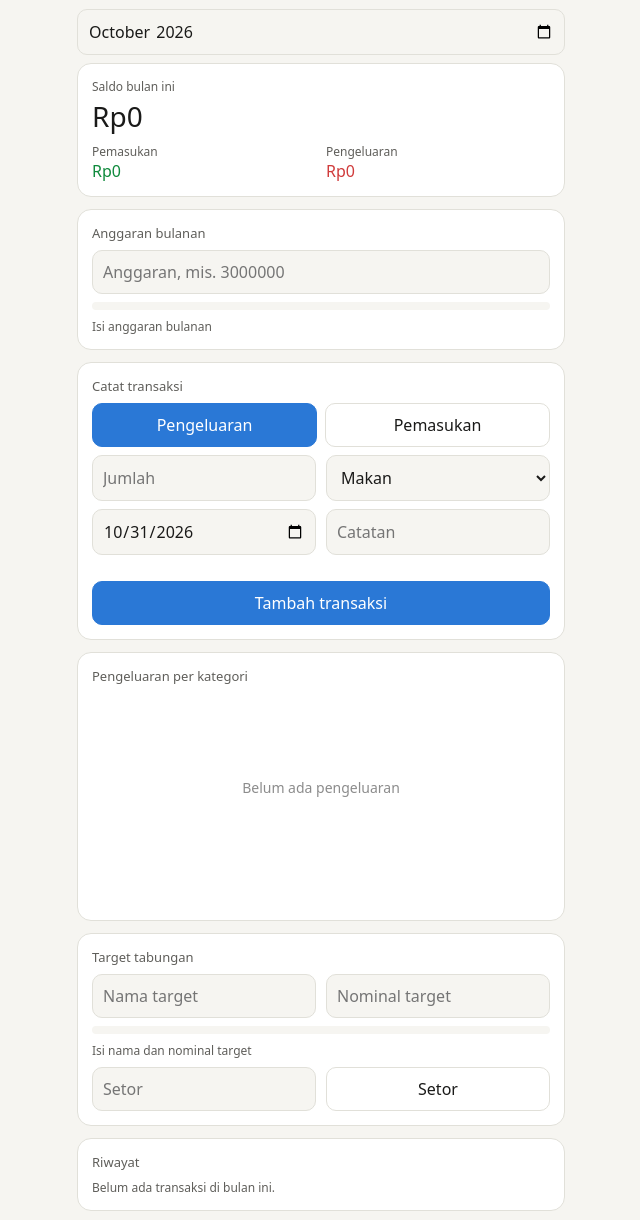
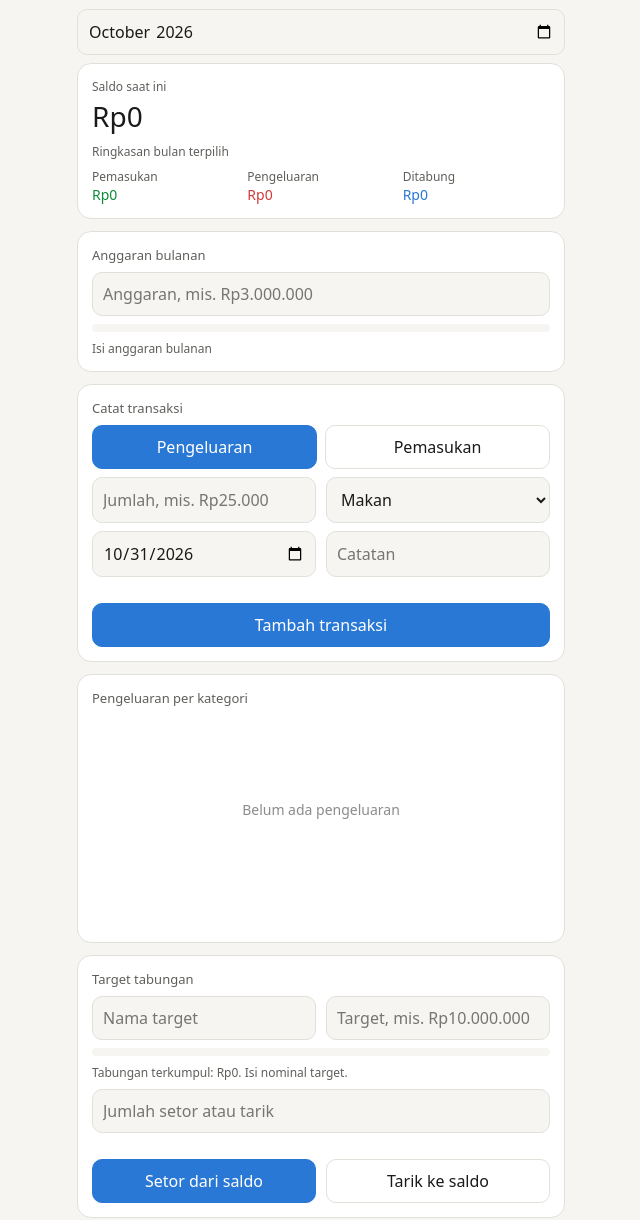
Before and after one commit to muslimfauzan123456-arch/Keuangan-kita-, a plain HTML site: page index.html in a window 1280 px wide. Shown: the part 50-1270 px from the top of the page, without its empty margins (319-959 px from the left). Drawn offline with Linux system fonts and the light colour scheme.

Commit message:
Refactor input fields and update labels in index.html
Updated labels and input types for better clarity and formatting. Added new grid layout for summary section.

```diff
--- a/index.html
+++ b/index.html
@@ -20,6 +20,7 @@ h1{font-size:20px;font-weight:500;margin:4px 0 12px}
 .lbl{font-size:12px;color:var(--tx2)}
 .big{font-size:28px;font-weight:500;margin-top:2px}
 .grid{display:grid;grid-template-columns:1fr 1fr;gap:10px}
+.grid3{display:grid;grid-template-columns:repeat(3,minmax(0,1fr));gap:8px}
 .sec{font-size:13px;color:var(--tx2);margin:0 0 8px}
 input,select,button{font:inherit;color:var(--tx);background:var(--bg);border:1px solid var(--bd);border-radius:10px;padding:10px;width:100%}
 button{cursor:pointer;background:var(--card)}
@@ -38,6 +39,7 @@ button.pri{background:var(--ac);color:#fff;border-color:var(--ac)}
 .lg{display:flex;flex-wrap:wrap;gap:6px 14px;font-size:12px;color:var(--tx2);margin-top:8px}
 .lg b{display:inline-block;width:10px;height:10px;border-radius:2px;margin-right:4px}
 .mt{margin-top:8px}
+.v{font-weight:500;font-size:14px}
 </style>
 </head>
 <body>
@@ -46,17 +48,19 @@ button.pri{background:var(--ac);color:#fff;border-color:var(--ac)}
 <input type="month" id="bulan" aria-label="Bulan">
 
 <div class="card mt">
-  <div class="lbl">Saldo bulan ini</div>
+  <div class="lbl">Saldo saat ini</div>
   <div class="big" id="saldo">Rp0</div>
-  <div class="grid mt">
-    <div><div class="lbl">Pemasukan</div><div id="masuk" style="color:var(--ok);font-weight:500">Rp0</div></div>
-    <div><div class="lbl">Pengeluaran</div><div id="keluar" style="color:var(--no);font-weight:500">Rp0</div></div>
+  <div class="lbl mt">Ringkasan bulan terpilih</div>
+  <div class="grid3 mt">
+    <div><div class="lbl">Pemasukan</div><div class="v" id="masuk" style="color:var(--ok)">Rp0</div></div>
+    <div><div class="lbl">Pengeluaran</div><div class="v" id="keluar" style="color:var(--no)">Rp0</div></div>
+    <div><div class="lbl">Ditabung</div><div class="v" id="ditabung" style="color:var(--ac)">Rp0</div></div>
   </div>
 </div>
 
 <div class="card">
   <div class="sec">Anggaran bulanan</div>
-  <input id="budget" type="number" inputmode="numeric" placeholder="Anggaran, mis. 3000000">
+  <input id="budget" type="text" inputmode="numeric" placeholder="Anggaran, mis. Rp3.000.000" autocomplete="off">
   <div class="bar"><i id="bbar"></i></div>
   <div class="lbl mt" id="btxt"></div>
 </div>
@@ -68,7 +72,7 @@ button.pri{background:var(--ac);color:#fff;border-color:var(--ac)}
     <button id="tIn" type="button">Pemasukan</button>
   </div>
   <div class="grid">
-    <input id="amt" type="number" inputmode="numeric" placeholder="Jumlah">
+    <input id="amt" type="text" inputmode="numeric" placeholder="Jumlah, mis. Rp25.000" autocomplete="off">
     <select id="cat"></select>
   </div>
   <div class="grid mt">
@@ -89,13 +93,15 @@ button.pri{background:var(--ac);color:#fff;border-color:var(--ac)}
   <div class="sec">Target tabungan</div>
   <div class="grid">
     <input id="gN" type="text" placeholder="Nama target">
-    <input id="gT" type="number" inputmode="numeric" placeholder="Nominal target">
+    <input id="gT" type="text" inputmode="numeric" placeholder="Target, mis. Rp10.000.000" autocomplete="off">
   </div>
   <div class="bar"><i id="gbar" style="background:#1baf7a"></i></div>
   <div class="lbl mt" id="gtxt"></div>
-  <div class="grid mt">
-    <input id="gA" type="number" inputmode="numeric" placeholder="Setor">
-    <button id="gBtn" type="button">Setor</button>
+  <input id="gA" type="text" inputmode="numeric" placeholder="Jumlah setor atau tarik" class="mt" autocomplete="off">
+  <div class="err" id="gerr"></div>
+  <div class="grid">
+    <button id="gBtn" type="button" class="pri">Setor dari saldo</button>
+    <button id="gWd" type="button">Tarik ke saldo</button>
   </div>
 </div>
 
@@ -118,14 +124,36 @@ var COL={Makan:'#2a78d6',Transport:'#eb6834',Tagihan:'#1baf7a',Belanja:'#eda100'
 var S;
 try{S=JSON.parse(localStorage.getItem(KEY))}catch(e){}
 if(!S||!S.tx)S={tx:[],budget:0,goal:{n:'',t:0,s:0},nid:1};
+if(!S.goal)S.goal={n:'',t:0,s:0};
 var mode='out';
 var $=function(i){return document.getElementById(i)};
 function save(){try{localStorage.setItem(KEY,JSON.stringify(S))}catch(e){}}
 function rp(n){return(n<0?'-':'')+'Rp'+Math.abs(Math.round(n)).toLocaleString('id-ID')}
+function num(v){return parseInt(String(v).replace(/\D/g,''),10)||0}
+function fmt(n){return n>0?'Rp'+n.toLocaleString('id-ID'):''}
+function pasang(id){
+  $(id).addEventListener('input',function(){
+    var n=num(this.value);
+    this.value=fmt(n);
+  });
+}
 function esc(s){return String(s).replace(/[&<>"]/g,function(c){return{'&':'&amp;','<':'&lt;','>':'&gt;','"':'&quot;'}[c]})}
 function today(){var d=new Date();return d.getFullYear()+'-'+('0'+(d.getMonth()+1)).slice(-2)+'-'+('0'+d.getDate()).slice(-2)}
 function fillCats(){$('cat').innerHTML=CATS[mode].map(function(c){return'<option>'+c+'</option>'}).join('')}
 function setMode(m){mode=m;$('tOut').className=m==='out'?'on':'';$('tIn').className=m==='in'?'on':'';fillCats()}
+
+function totals(list){
+  var r={inn:0,out:0,sv:0,by:{}};
+  list.forEach(function(t){
+    if(t.t==='in')r.inn+=t.a;
+    else if(t.t==='out'){r.out+=t.a;r.by[t.c]=(r.by[t.c]||0)+t.a}
+    else if(t.t==='sv')r.sv+=t.a;
+    else if(t.t==='wd')r.sv-=t.a;
+  });
+  return r;
+}
+function saldoAll(){var a=totals(S.tx);return a.inn-a.out-a.sv}
+function tabunganAll(){var a=totals(S.tx);return (S.goal.s||0)+a.sv}
 
 function donut(keys,vals){
   var c=$('ch'),r=window.devicePixelRatio||1,w=c.clientWidth,h=200;
@@ -147,44 +175,65 @@ function donut(keys,vals){
 function render(){
   var bln=$('bulan').value;
   var list=S.tx.filter(function(t){return t.d.slice(0,7)===bln});
-  var inn=0,out=0,by={};
-  list.forEach(function(t){if(t.t==='in')inn+=t.a;else{out+=t.a;by[t.c]=(by[t.c]||0)+t.a}});
-  $('saldo').textContent=rp(inn-out);
-  $('masuk').textContent=rp(inn);
-  $('keluar').textContent=rp(out);
-  var b=S.budget||0,p=b>0?Math.min(100,out/b*100):0;
+  var m=totals(list);
+  $('saldo').textContent=rp(saldoAll());
+  $('masuk').textContent=rp(m.inn);
+  $('keluar').textContent=rp(m.out);
+  $('ditabung').textContent=rp(m.sv);
+  var b=S.budget||0,p=b>0?Math.min(100,m.out/b*100):0;
   $('bbar').style.width=p+'%';
   $('bbar').style.background=p>=100?'#d03b3b':p>=80?'#fab219':'#2a78d6';
-  $('btxt').textContent=b>0?(out>b?'Melebihi anggaran '+rp(out-b):'Sisa '+rp(b-out)+' ('+Math.round(p)+'% terpakai)'):'Isi anggaran bulanan';
-  var g=S.goal,gp=g.t>0?Math.min(100,g.s/g.t*100):0;
+  $('btxt').textContent=b>0?(m.out>b?'Melebihi anggaran '+rp(m.out-b):'Sisa '+rp(b-m.out)+' ('+Math.round(p)+'% terpakai)'):'Isi anggaran bulanan';
+  var g=S.goal,tab=tabunganAll(),gp=g.t>0?Math.max(0,Math.min(100,tab/g.t*100)):0;
   $('gbar').style.width=gp+'%';
-  $('gtxt').textContent=g.t>0?(g.n||'Target')+': '+rp(g.s)+' dari '+rp(g.t)+' ('+Math.round(gp)+'%)':'Isi nama dan nominal target';
-  var keys=Object.keys(by);
-  donut(keys,keys.map(function(k){return by[k]}));
-  $('lg').innerHTML=keys.map(function(k){return'<span><b style="background:'+(COL[k]||'#888')+'"></b>'+k+' '+Math.round(by[k]/out*100)+'%</span>'}).join('');
+  $('gtxt').textContent=g.t>0?(g.n||'Target')+': '+rp(tab)+' dari '+rp(g.t)+' ('+Math.round(gp)+'%)':'Tabungan terkumpul: '+rp(tab)+'. Isi nominal target.';
+  var keys=Object.keys(m.by);
+  donut(keys,keys.map(function(k){return m.by[k]}));
+  $('lg').innerHTML=keys.map(function(k){return'<span><b style="background:'+(COL[k]||'#888')+'"></b>'+k+' '+Math.round(m.by[k]/m.out*100)+'%</span>'}).join('');
   list.sort(function(a,b){return a.d<b.d?1:a.d>b.d?-1:b.id-a.id});
   $('list').innerHTML=list.length?list.map(function(t){
-    return'<div class="row"><div class="m"><div>'+esc(t.n||t.c)+'</div><small>'+esc(t.c)+' · '+t.d.split('-').reverse().join('/')+'</small></div><div style="font-weight:500;color:'+(t.t==='in'?'var(--ok)':'var(--tx)')+'">'+(t.t==='in'?'+':'-')+rp(t.a)+'</div><button class="del" data-id="'+t.id+'" aria-label="Hapus">✕</button></div>'
+    var judul=t.n||(t.t==='sv'?'Setor tabungan':t.t==='wd'?'Tarik tabungan':t.c);
+    var plus=(t.t==='in'||t.t==='wd');
+    var warna=t.t==='in'||t.t==='wd'?'var(--ok)':t.t==='sv'?'var(--ac)':'var(--tx)';
+    return'<div class="row"><div class="m"><div>'+esc(judul)+'</div><small>'+esc(t.c)+' · '+t.d.split('-').reverse().join('/')+'</small></div><div style="font-weight:500;color:'+warna+'">'+(plus?'+':'-')+rp(t.a)+'</div><button class="del" data-id="'+t.id+'" aria-label="Hapus">✕</button></div>'
   }).join(''):'<div class="lbl">Belum ada transaksi di bulan ini.</div>';
 }
+
+pasang('budget');pasang('amt');pasang('gT');pasang('gA');
 
 $('tOut').onclick=function(){setMode('out')};
 $('tIn').onclick=function(){setMode('in')};
 $('bulan').onchange=render;
-$('budget').oninput=function(){S.budget=+this.value||0;save();render()};
+$('budget').oninput=function(){S.budget=num(this.value);save();render()};
 $('gN').oninput=function(){S.goal.n=this.value;save();render()};
-$('gT').oninput=function(){S.goal.t=+this.value||0;save();render()};
-$('gBtn').onclick=function(){var v=+$('gA').value;if(v>0){S.goal.s+=v;$('gA').value='';save();render()}};
+$('gT').oninput=function(){S.goal.t=num(this.value);save();render()};
 $('amt').oninput=function(){$('err').textContent=''};
+$('gA').oninput=function(){$('gerr').textContent=''};
+
 $('add').onclick=function(){
-  var a=+$('amt').value;
+  var a=num($('amt').value);
   if(!a||a<=0){$('err').textContent='Isi jumlah lebih dari nol';return}
   if(!$('tgl').value){$('err').textContent='Pilih tanggal';return}
+  if(mode==='out'&&a>saldoAll()&&!confirm('Pengeluaran melebihi saldo saat ini. Tetap catat?'))return;
   S.tx.push({id:S.nid++,t:mode,a:a,c:$('cat').value,n:$('note').value.trim(),d:$('tgl').value});
   $('bulan').value=$('tgl').value.slice(0,7);
   $('amt').value='';$('note').value='';$('err').textContent='';
   save();render();
 };
+  function tabung(jenis){
+  var a=num($('gA').value);
+  if(!a||a<=0){$('gerr').textContent='Isi jumlah lebih dari nol';return}
+  if(jenis==='sv'&&a>saldoAll()){$('gerr').textContent='Saldo tidak cukup. Saldo saat ini '+rp(saldoAll());return}
+  if(jenis==='wd'&&a>tabunganAll()){$('gerr').textContent='Tabungan tidak cukup. Tabungan saat ini '+rp(tabunganAll());return}
+  var d=$('tgl').value||today();
+  S.tx.push({id:S.nid++,t:jenis,a:a,c:'Tabungan',n:'',d:d});
+  $('bulan').value=d.slice(0,7);
+  $('gA').value='';$('gerr').textContent='';
+  save();render();
+}
+$('gBtn').onclick=function(){tabung('sv')};
+$('gWd').onclick=function(){tabung('wd')};
+
 $('list').onclick=function(e){
   var b=e.target.closest('button');if(!b)return;
   if(!confirm('Hapus transaksi ini?'))return;
@@ -195,10 +244,11 @@ function unduh(nama,isi,tipe){
   a.href=URL.createObjectURL(new Blob([isi],{type:tipe}));
   a.download=nama;document.body.appendChild(a);a.click();a.remove();
 }
+var JENIS={in:'Pemasukan',out:'Pengeluaran',sv:'Setor tabungan',wd:'Tarik tabungan'};
 $('csv').onclick=function(){
   var r=['Tanggal,Jenis,Kategori,Jumlah,Catatan'];
   S.tx.slice().sort(function(a,b){return a.d<b.d?-1:1}).forEach(function(t){
-    r.push([t.d,t.t==='in'?'Pemasukan':'Pengeluaran',t.c,t.a,'"'+(t.n||'').replace(/"/g,'""')+'"'].join(','));
+    r.push([t.d,JENIS[t.t]||t.t,t.c,t.a,'"'+(t.n||'').replace(/"/g,'""')+'"'].join(','));
   });
   unduh('keuangan.csv',r.join('\n'),'text/csv');
 };
@@ -208,7 +258,7 @@ $('rsf').onchange=function(){
   var f=this.files[0];if(!f)return;
   var rd=new FileReader();
   rd.onload=function(){
-    try{var d=JSON.parse(rd.result);if(!d.tx)throw 0;S=d;save();init()}
+    try{var d=JSON.parse(rd.result);if(!d.tx)throw 0;if(!d.goal)d.goal={n:'',t:0,s:0};S=d;save();init()}
     catch(e){alert('File cadangan tidak valid')}
   };
   rd.readAsText(f);
@@ -218,9 +268,9 @@ window.onresize=render;
 function init(){
   $('bulan').value=today().slice(0,7);
   $('tgl').value=today();
-  $('budget').value=S.budget||'';
+  $('budget').value=fmt(S.budget||0);
   $('gN').value=S.goal.n||'';
-  $('gT').value=S.goal.t||'';
+  $('gT').value=fmt(S.goal.t||0);
   fillCats();render();
 }
 init();
```
